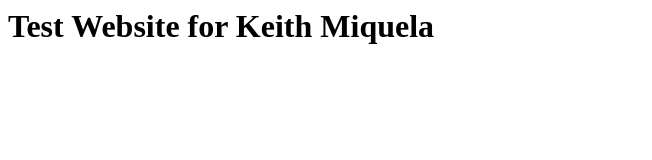
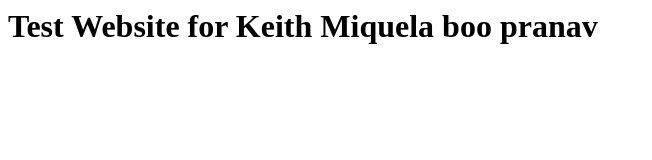
Before and after one commit to KeithVM/keithmiquela, a plain HTML site: page index.html in a window 1280 px wide. Shown: the whole page, without its empty margins (0-652 px from the left). Drawn offline with Linux system fonts and the light colour scheme.

Commit message:
Update index.html

```diff
--- a/index.html
+++ b/index.html
@@ -1 +1 @@
-<h1>Test Website for Keith Miquela</h1>
+<h1>Test Website for Keith Miquela boo pranav</h1>
```
